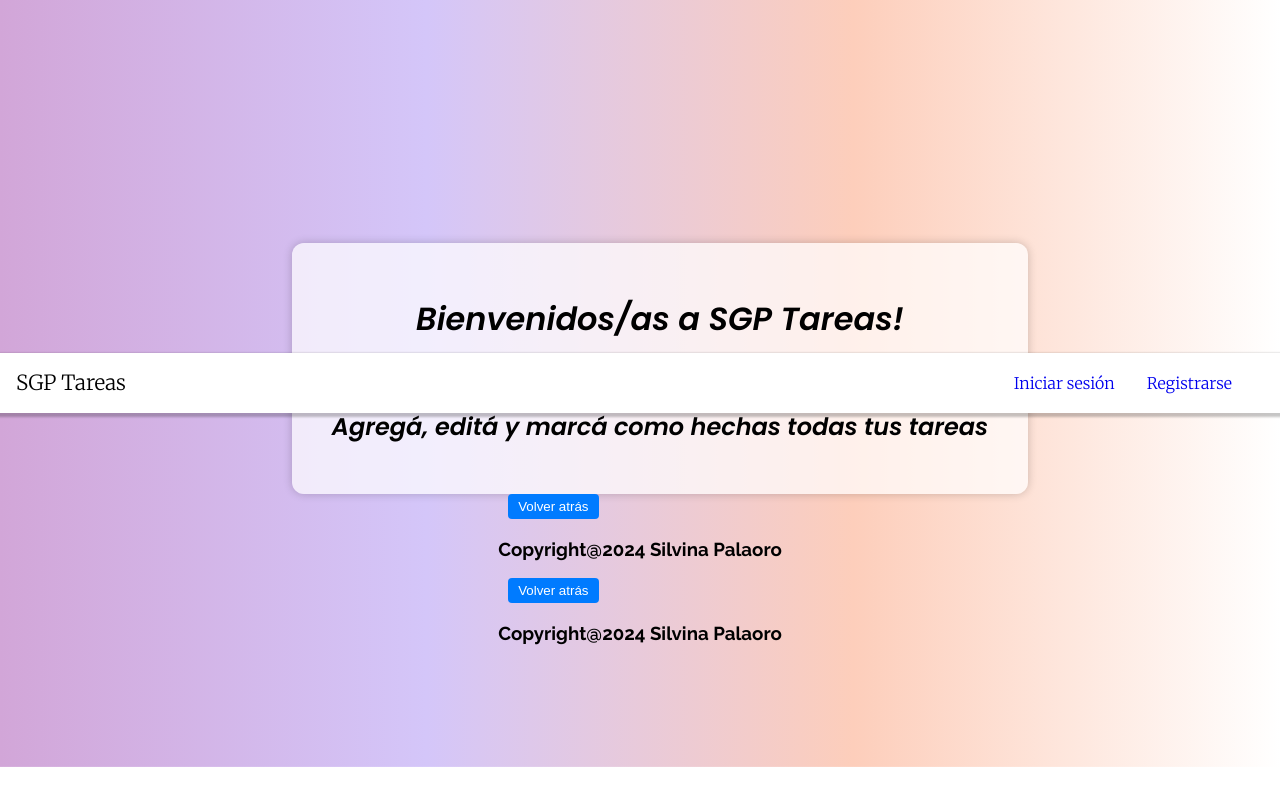
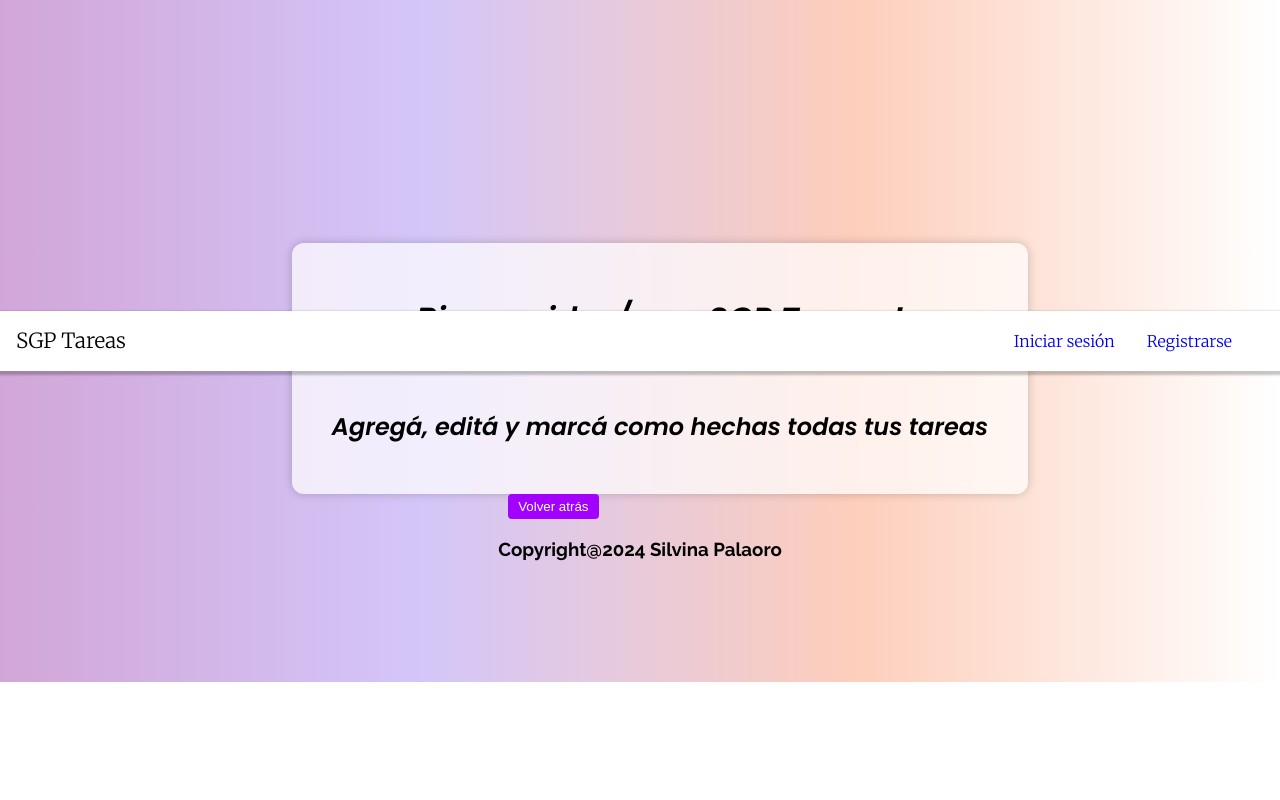
Before and after one commit to Sil-Palaoro/sil-palaoro, a Next.js app: page /app-tareas in a window 1280 px wide. Built offline with nearby package versions, Linux system fonts and the light colour scheme.

Commit message:
correccion footer doble y boton atrás azul a violeta

```diff
--- a/src/app/app-tareas/layout.js
+++ b/src/app/app-tareas/layout.js
@@ -22,7 +22,7 @@ export default function LayoutTareas({ children }) {
       </head>
       <BarraNavAppTareas />
       <body>{children}</body>
-      <Footer />
+
     </html>
   );
 }
--- a/src/components/BarraNavAppTareas.js
+++ b/src/components/BarraNavAppTareas.js
@@ -43,7 +43,7 @@ function BarraNavAppTareas () {
         className="navigation-menu">
         <ul>
           <li>
-          {pathname !== '/app-tareas' ? (<Link href="/">Home</Link>) : null}
+          {pathname !== '/app-tareas' ? (<Link href="/app-tareas">Home</Link>) : null}
           </li>
           <li>
           {pathname !== '/app-tareas/iniciar_sesion' && pathname !== '/app-tareas/tareas'  ? (<Link href="/app-tareas/iniciar_sesion">Iniciar sesión</Link>) : null}
--- a/src/styles/page.module.css
+++ b/src/styles/page.module.css
@@ -61,7 +61,7 @@
 
 /*Boton "Volver atras" del Footer*/
 .botonatras {
-  background-color: #007bff;
+  background-color: #a200ff;
   color: #fff;
   border: none;
   border-radius: 4px;
@@ -71,7 +71,7 @@
 }
 
 .botonatras:hover {
-  background-color: #7cb4f0;
+  background-color: #bf59fa;
 }
 
 /*Contenedor Texto de bienvenida a la App en el Home*/
```
